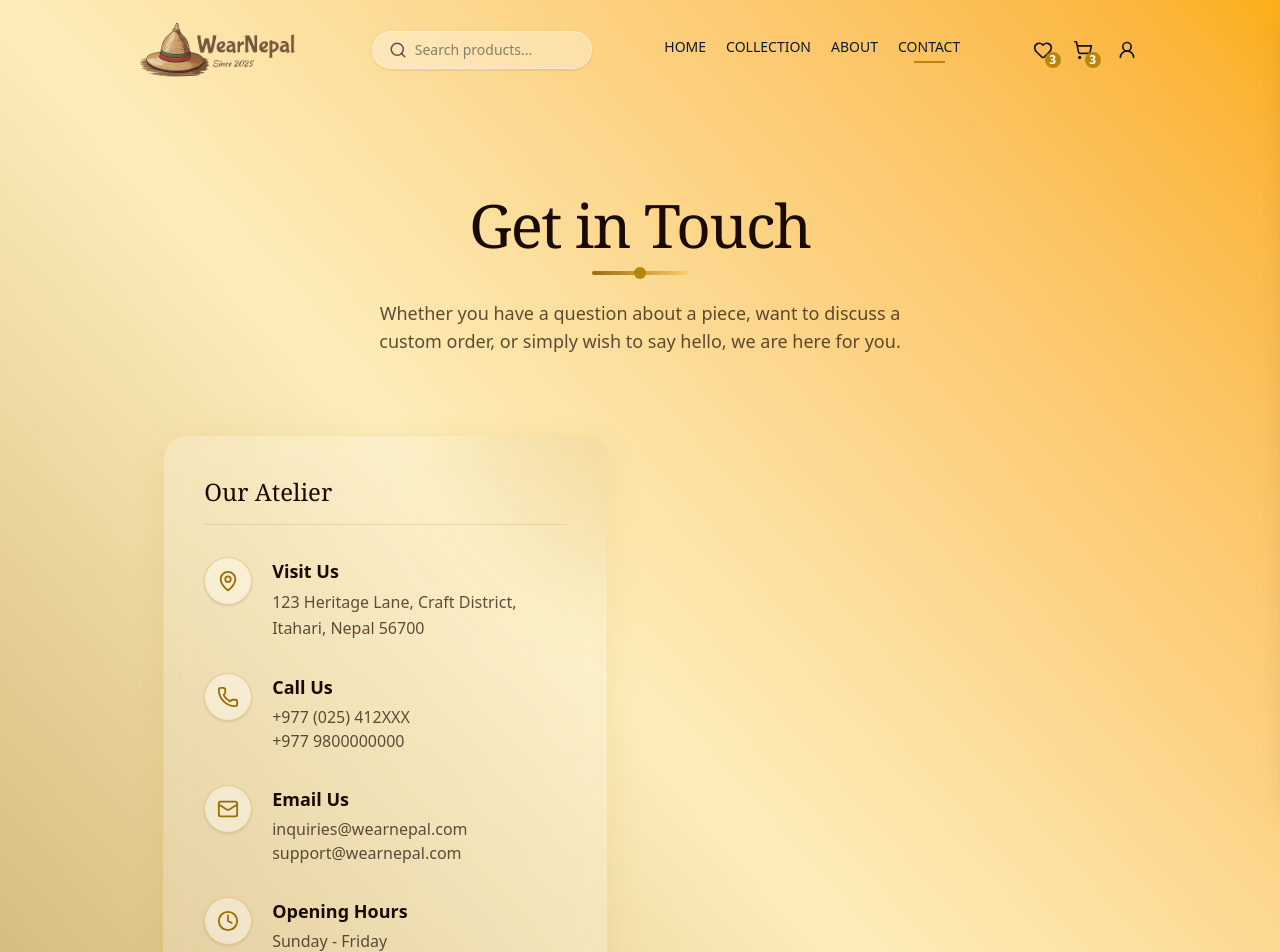
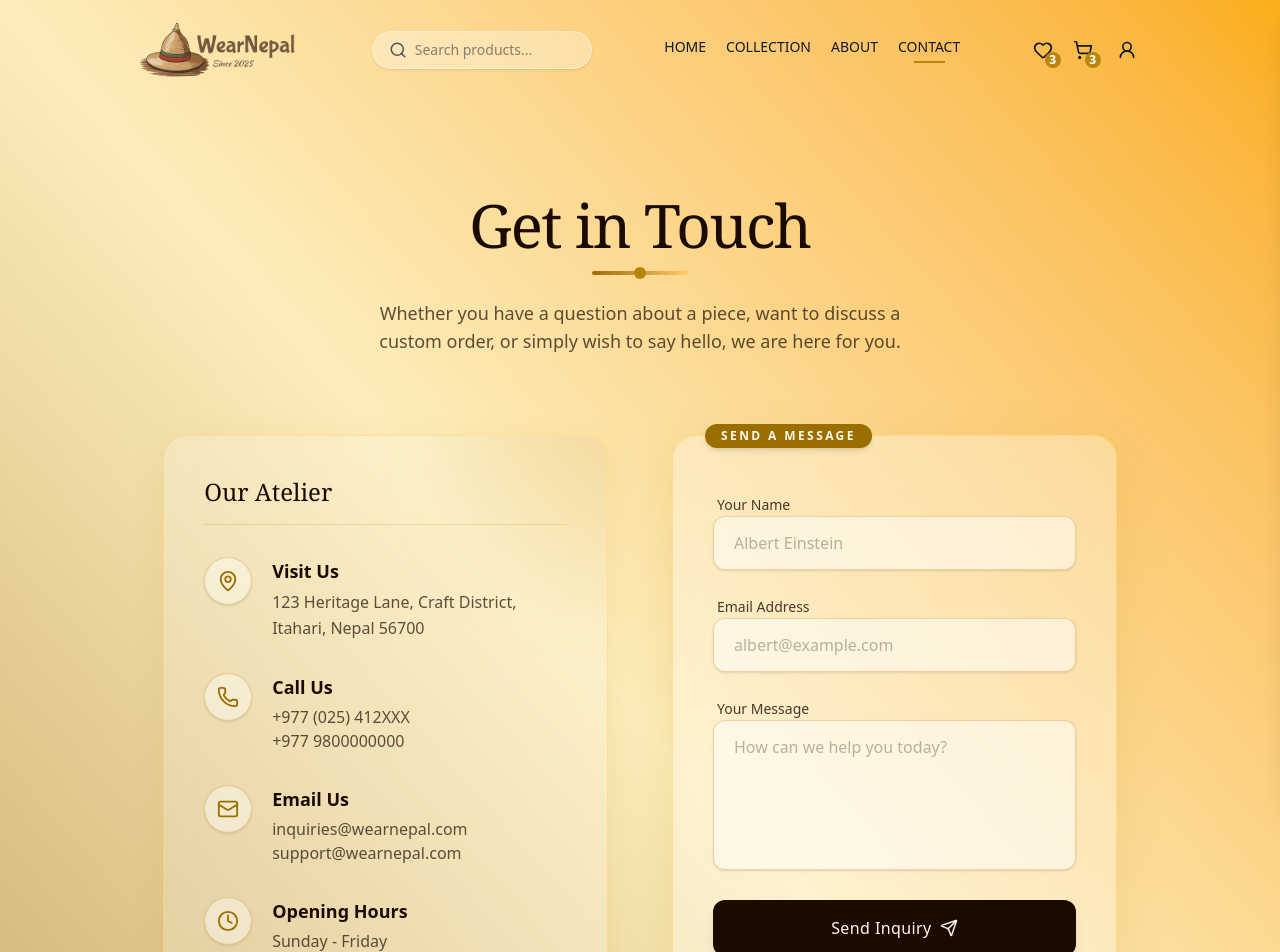
Before and after one commit to bijayjha2025/ECommerce, a React (Vite) app in the folder Frontend/: page /contact in a window 1280 px wide. Shown: the top 952 px of the page. Built offline with nearby package versions, Linux system fonts and the light colour scheme.

Commit message:
Completing contact form

```diff
--- a/Frontend/src/Pages/Contact.jsx
+++ b/Frontend/src/Pages/Contact.jsx
@@ -1,5 +1,5 @@
 import { useState } from "react";
-import { MapPin, Phone, Mail, Clock,  } from "lucide-react";
+import { MapPin, Phone, Mail, Clock, Send  } from "lucide-react";
 
 const Contact = () => {
  const [formData, setFormData] = useState({ name: "", email: "", message: "" });
@@ -80,9 +80,39 @@ const Contact = () => {
       </div>
      </div>
 
+     <div>
+      <div className="bg-white/30 backdrop-blur-xl rounded-3xl p-8 sm:p-10 border border-[var(--gold-light)]/50 shadow-[0_12px_48px_0_rgba(184,134,11,0.15)] relative">
+      <div className="absolute -top-3 left-8 px-4 py-1 bg-[var(--gold-dark)] text-[#fff8e7] text-xs font-bold tracking-[0.2em] uppercase rounded-full shadow-md">Send a Message</div>
 
+      {isSubmitted ? (
+       <div className="h-full min-h-[400px] flex flex-col items-center justify-center text-center animate-in fade-in zoom-in duration-500">
+        <div className="w-20 h-20 bg-green-50 rounded-full flex items-center justify-center mb-6"><CheckCircle2 size={40} className="text-green-600" /></div>
+        <h3 className="text-2xl font-serif text-[var(--ink)] mb-2">Message Sent!</h3>
+        <p className="text-[var(--ink)]/70">Thank you for reaching out. An artisan will get back to you shortly.</p>
+       </div>
+       ) : (
+        <form onSubmit={handleSubmit} className="space-y-6 mt-4">
+         <div className="space-y-2">
+          <label className="text-sm font-medium text-[var(--ink)]/80 ml-1">Your Name</label>
+          <input type="text" required value={formData.name} onChange={(e) => setFormData({ ...formData, name: e.target.value })} placeholder="Albert Einstein" className="w-full px-5 py-3.5 bg-white/50 border border-[var(--gold)]/30 rounded-xl text-[var(--ink)] placeholder:text-[var(--ink)]/30 focus:outline-none focus:ring-2 focus:ring-[var(--gold)] focus:bg-white/80 transition-all shadow-sm" />
+         </div>
 
+         <div className="space-y-2">
+          <label className="text-sm font-medium text-[var(--ink)]/80 ml-1">Email Address</label>
+          <input type="email" required value={formData.email} onChange={(e) => setFormData({ ...formData, email: e.target.value })} placeholder="albert@example.com" className="w-full px-5 py-3.5 bg-white/50 border border-[var(--gold)]/30 rounded-xl text-[var(--ink)] placeholder:text-[var(--ink)]/30 focus:outline-none focus:ring-2 focus:ring-[var(--gold)] focus:bg-white/80 transition-all shadow-sm" />
+         </div>
 
+         <div className="space-y-2">
+          <label className="text-sm font-medium text-[var(--ink)]/80 ml-1">Your Message</label>
+          <textarea required rows="5" value={formData.message} onChange={(e) => setFormData({ ...formData, message: e.target.value })} placeholder="How can we help you today?" className="w-full px-5 py-3.5 bg-white/50 border border-[var(--gold)]/30 rounded-xl text-[var(--ink)] placeholder:text-[var(--ink)]/30 focus:outline-none focus:ring-2 focus:ring-[var(--gold)] focus:bg-white/80 transition-all shadow-sm resize-none"></textarea>
+         </div>
+
+         <button type="submit" className="w-full py-4 bg-[var(--ink)] text-[var(--cream)] rounded-xl font-medium tracking-wide flex items-center justify-center gap-2 hover:bg-[var(--gold-dark)] focus:ring-4 focus:ring-[var(--gold)]/30 transition-all duration-300 group shadow-lg">Send Inquiry<Send size={18} className="group-hover:translate-x-1 group-hover:-translate-y-1 transition-transform" />
+         </button>
+        </form>
+        )}
+       </div>
+      </div>
 
     </div>
    </div>
```
